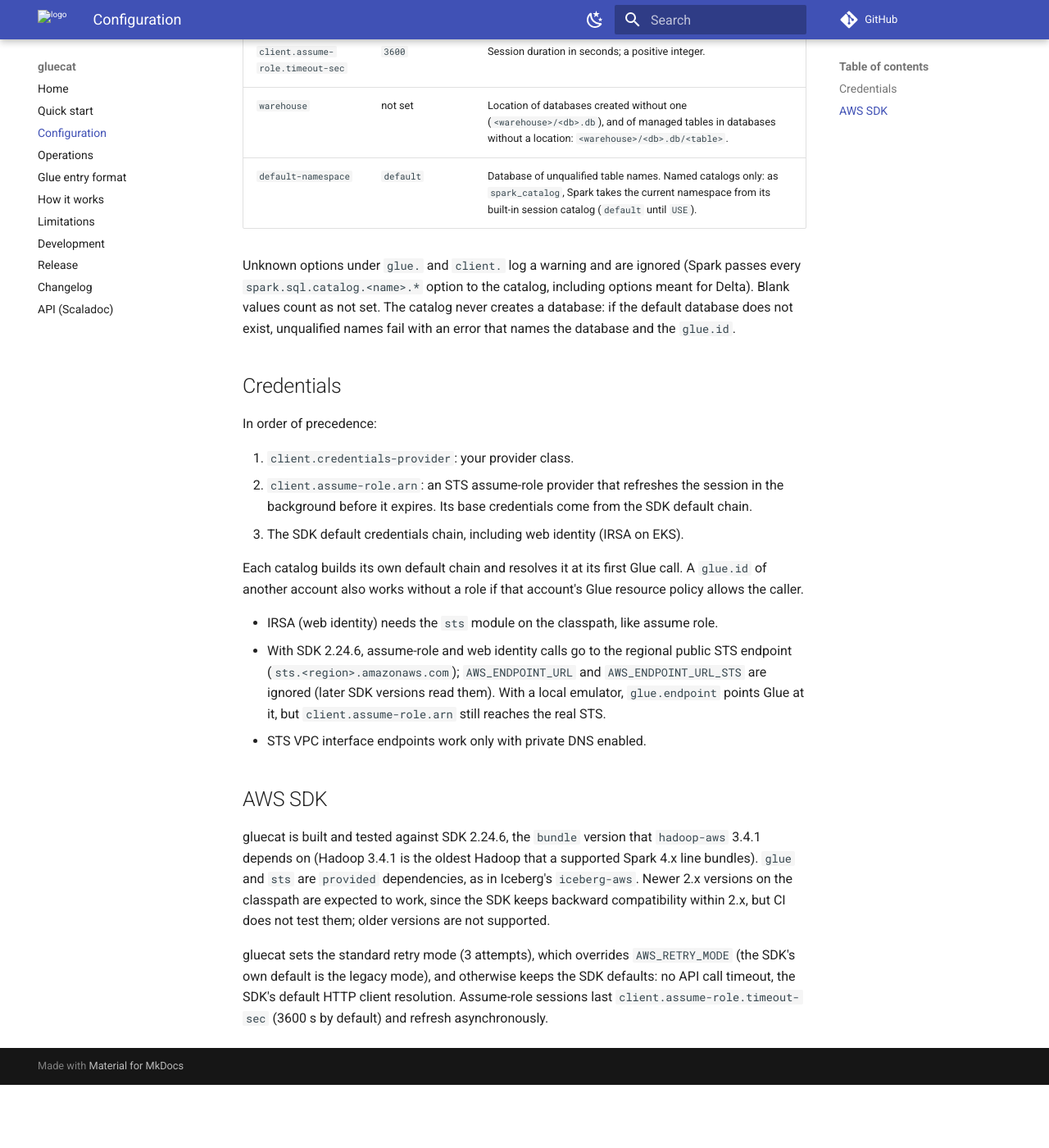
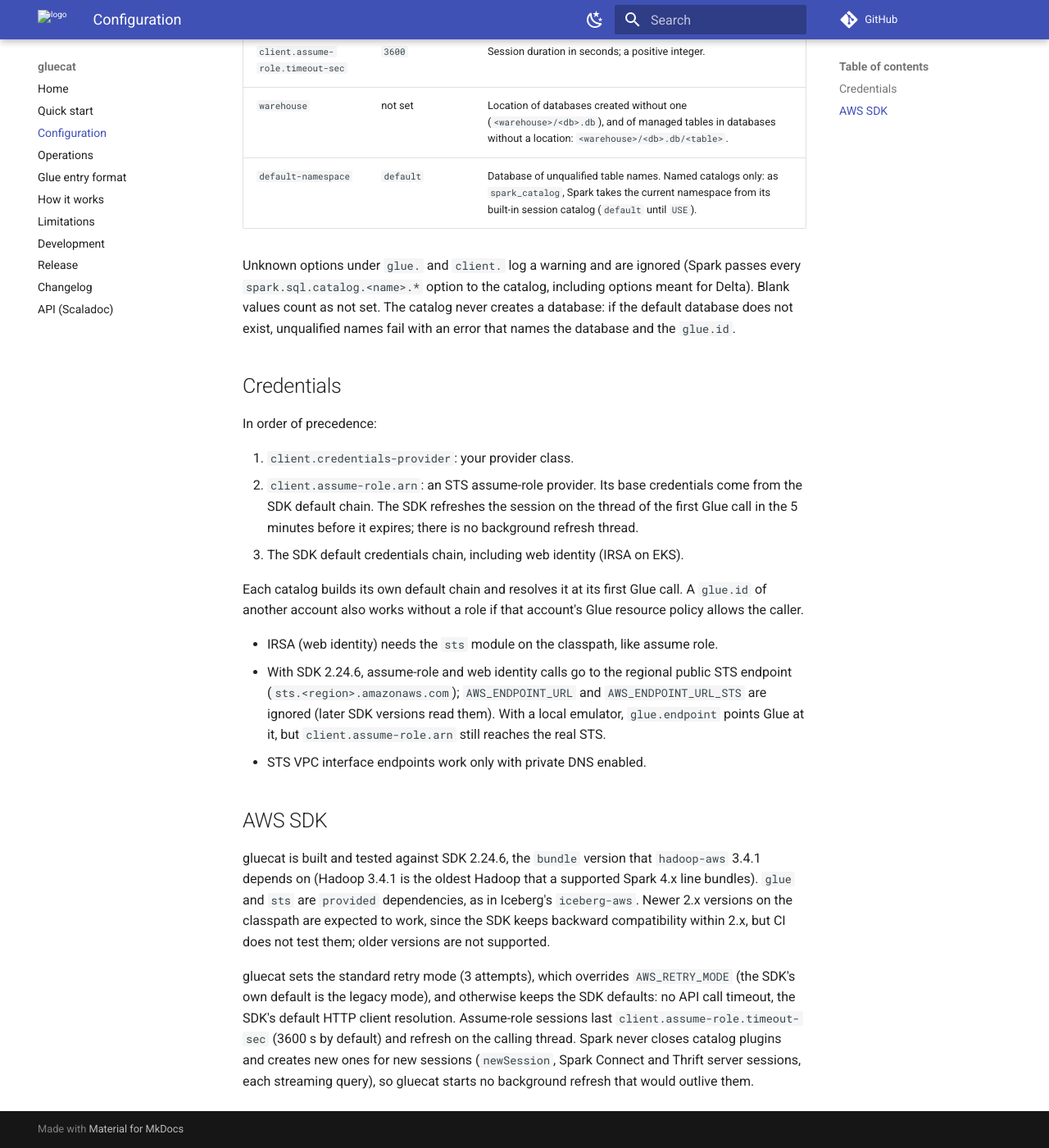
Before and after one commit to sdaberdaku/gluecat, an MkDocs documentation site: the page built from docs/site/configuration.md, in a window 1280 px wide and 1400 px high, scrolled down 866 px. Shown: the whole window at 82% size. Built offline with MkDocs 1.6.1 and Material for MkDocs 9.7.7, drawn with Linux system fonts in a browser that asks for light colours; comment, search, counter and statistics services are not loaded; before the commit the page ends 2189 px from its top, so only the background shows below that.

Commit message:
Refresh assume-role credentials on the calling thread
Spark never closes catalog plugins and creates new ones per session, and the
SDK's asynchronous refresher keeps the provider and its STS client reachable,
so every abandoned session kept an AssumeRole loop running. The SDK default
refreshes on the calling thread within the 5-minute prefetch window.

```diff
--- a/docs/site/configuration.md
+++ b/docs/site/configuration.md
@@ -28,8 +28,9 @@ that names the database and the `glue.id`.
 In order of precedence:
 
 1. `client.credentials-provider`: your provider class.
-2. `client.assume-role.arn`: an STS assume-role provider that refreshes the session in the background before it
-   expires. Its base credentials come from the SDK default chain.
+2. `client.assume-role.arn`: an STS assume-role provider. Its base credentials come from the SDK default chain. The
+   SDK refreshes the session on the thread of the first Glue call in the 5 minutes before it expires; there is no
+   background refresh thread.
 3. The SDK default credentials chain, including web identity (IRSA on EKS).
 
 Each catalog builds its own default chain and resolves it at its first Glue call. A `glue.id` of another account
@@ -51,4 +52,6 @@ compatibility within 2.x, but CI does not test them; older versions are not supp
 
 gluecat sets the standard retry mode (3 attempts), which overrides `AWS_RETRY_MODE` (the SDK's own default is the
 legacy mode), and otherwise keeps the SDK defaults: no API call timeout, the SDK's default HTTP client resolution.
-Assume-role sessions last `client.assume-role.timeout-sec` (3600 s by default) and refresh asynchronously.
+Assume-role sessions last `client.assume-role.timeout-sec` (3600 s by default) and refresh on the calling thread.
+Spark never closes catalog plugins and creates new ones for new sessions (`newSession`, Spark Connect and Thrift
+server sessions, each streaming query), so gluecat starts no background refresh that would outlive them.
```
Also changed, not shown: CHANGELOG.md (+2 -1 lines), README.md (+4 -3 lines), docs/superpowers/plans/2026-10-22-gluecat.md (+1 -1 lines), docs/superpowers/specs/2026-10-22-gluecat-design.md (+3 -1 lines), 1 other file.
